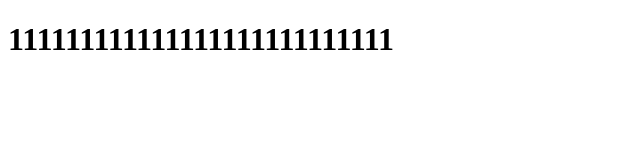
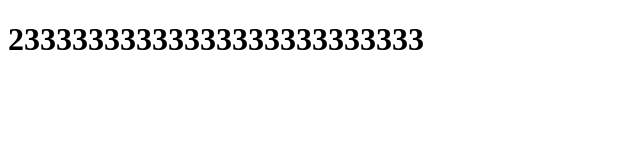
Before and after one commit to Janrui/Janrui.github.io, a plain HTML site: page index.html in a window 1280 px wide. Shown: the whole page, without its empty margins (0-640 px from the left). Drawn offline with Linux system fonts and the light colour scheme.

Commit message:
更新说明

```diff
--- a/index.html
+++ b/index.html
@@ -4,6 +4,6 @@
 	<meta charset="UTF-8">
 	<title>写第一个网站</title>
 </head>
-<h1>	111111111111111111111111111</h1>
+<h1>	23333333333333333333333333</h1>
 </body>
 </html>
```
